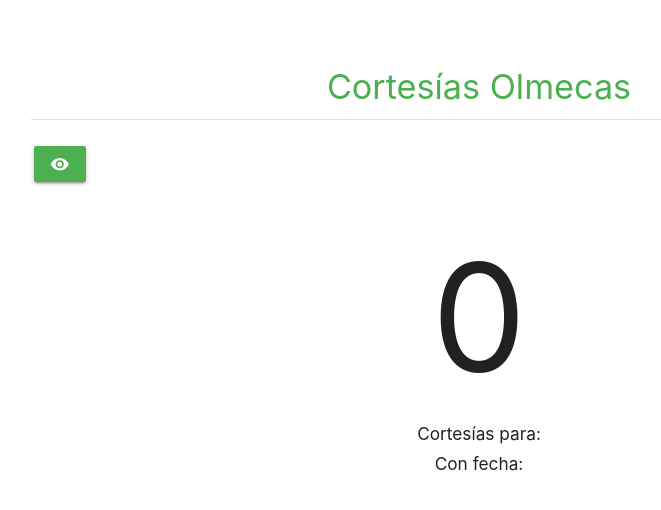
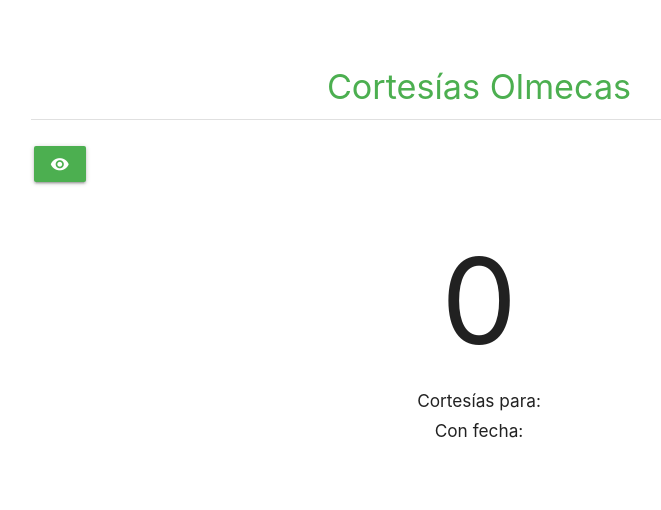
Before and after one commit to DEDC/cortesias, a Django app: template templates/base/base.html in a window 1280 px wide. Shown: the top 510 px of the page, without its empty margins (161-822 px from the left). Run offline with Django 3.2, Linux system fonts and the light colour scheme; the template is opened without the code that fills it, so the values that code supplies are empty.

```diff
--- a/templates/base/base.html
+++ b/templates/base/base.html
@@ -28,7 +28,7 @@
         }
 
         #total_cortesias {
-            font-size: 10em;
+            font-size: 8em;
         }
     </style>
 </head>
```
